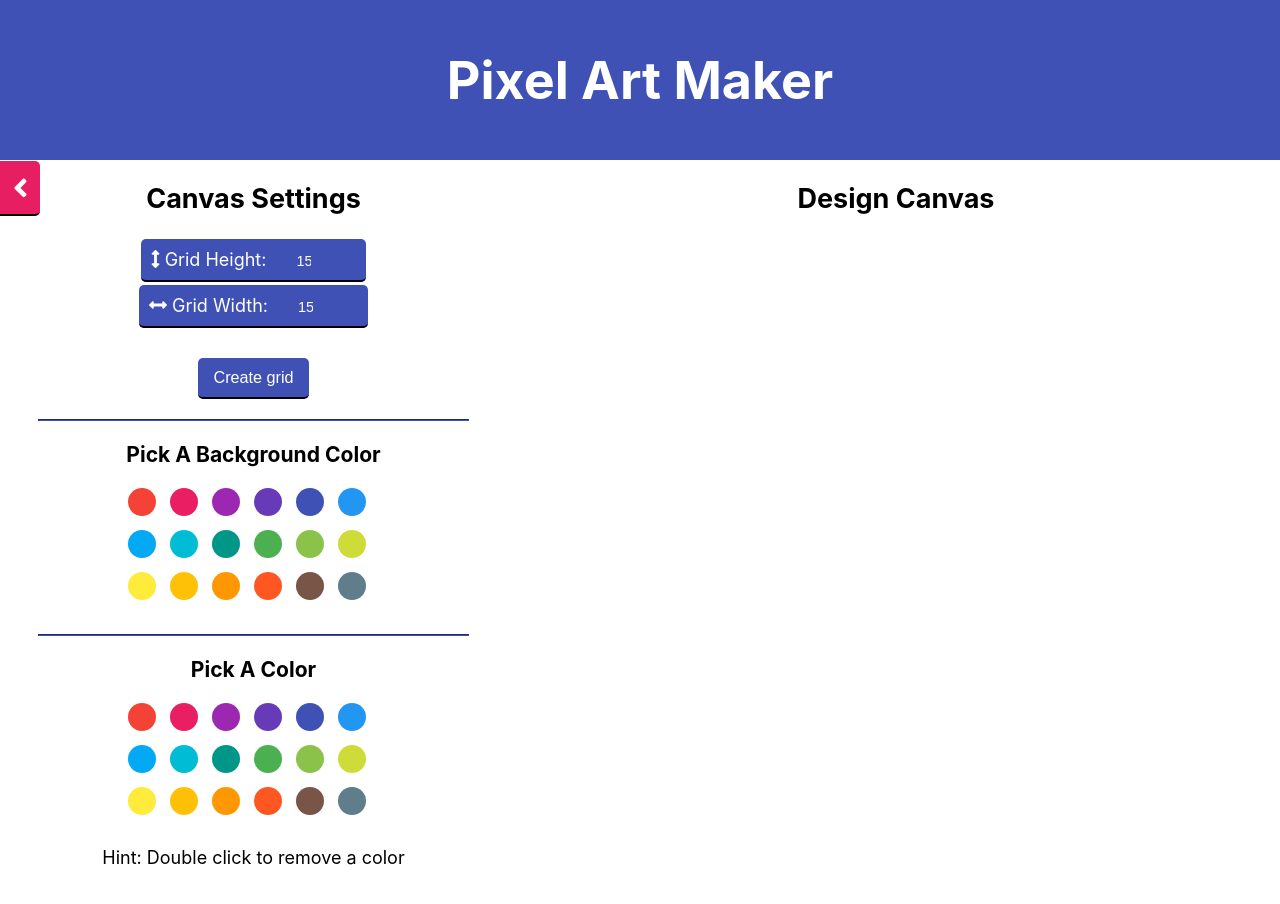
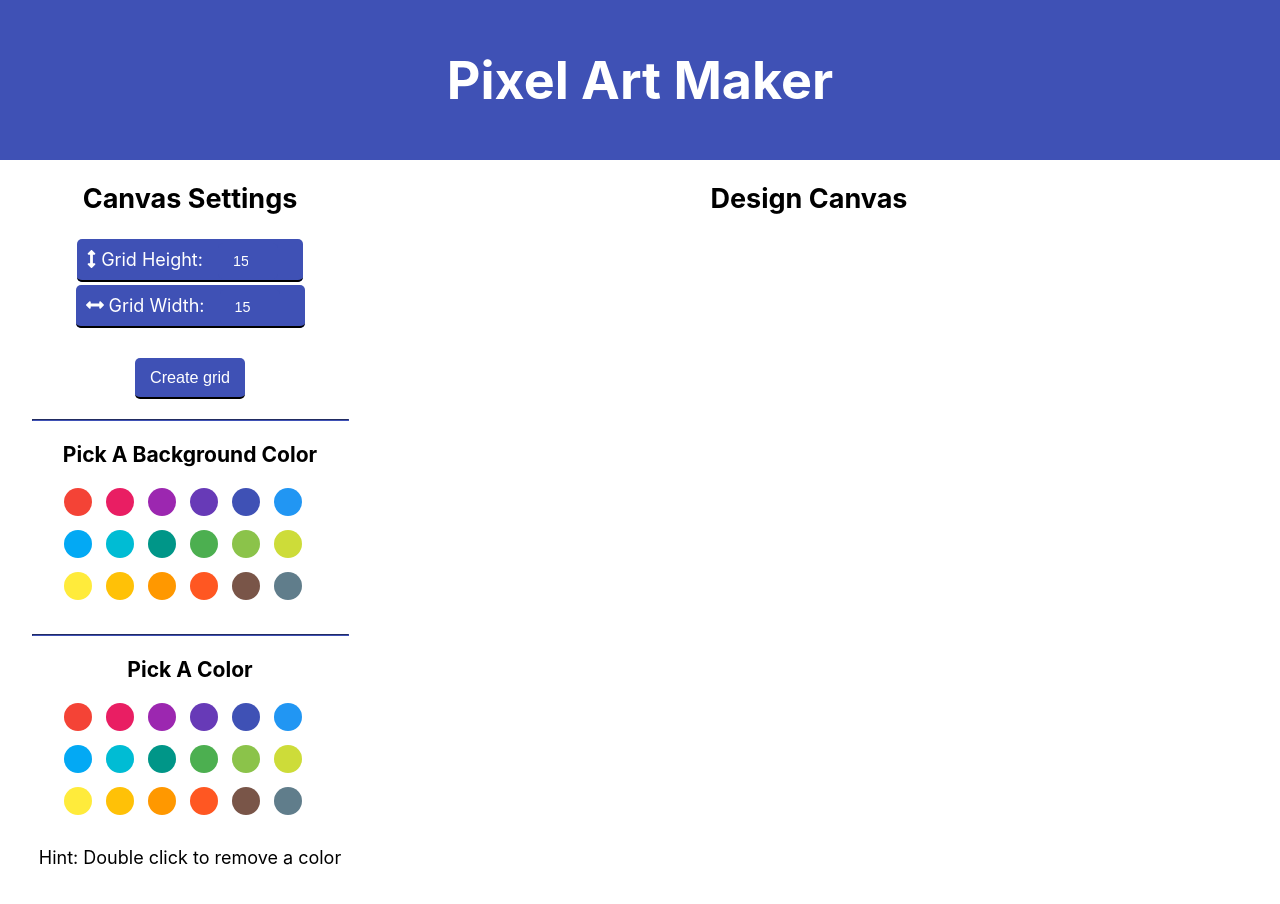
Before and after one commit to cMikolai/react-pixel-art-maker, a React (Create React App) app: page / in a window 1280 px wide. Built offline with nearby package versions, Linux system fonts and the light colour scheme.

Commit message:
adjust sidebar close/open behaviour

```diff
--- a/src/App.css
+++ b/src/App.css
@@ -38,18 +38,33 @@ appearance: none;
 
 .App-Settings {
   width: 40%;
+  max-width: 350px;
   padding-left: 15px;
   padding-bottom: 20px;
-  margin-right: 20px;
+  padding-right: 20px;
   font-size: calc(10px + 1vmin);
+  /* border-right: 1px solid var(--main-color); */
 }
 
 .mobile-menu {
   margin-bottom: 20px;
+  z-index: 1;
+  opacity: 0;
+}
+
+.menu-closed {
+  opacity: 1;
   position: fixed;
   left: 0;
-  margin-top: -0.86em;
-  z-index: 1;
+}
+
+.menu-open {
+  opacity: 0;
+}
+
+.mobile-menu:hover,
+.mobile-menu:hover .show-settings {
+  opacity: 1;
 }
 
 .show-settings {
@@ -64,6 +79,7 @@ appearance: none;
   color: var(--second-text-color);
   background-color: var(--highlight);
   border-bottom: 2px solid black;
+  cursor: pointer;
 }
 
 .line {
@@ -119,6 +135,12 @@ label {
   font-size: calc(10px + 1vmin);
 }
 
+.Canvas.full-width {
+  min-width: unset;
+  width: 100%;
+  margin: 0 50px;
+}
+
 .circle-picker {
   margin: 0 auto !important;
 }
--- a/src/App.js
+++ b/src/App.js
@@ -88,15 +88,6 @@ class App extends Component {
           <h1>Pixel Art Maker</h1>
         </header>
 
-        <div className="mobile-menu">
-          <button className="show-settings" onClick={this.mobileMenu}>
-            {this.state.menuVisible
-              ? <FontAwesomeIcon icon="angle-left" size="lg" />
-              : <FontAwesomeIcon icon="angle-right" size="lg" />
-            }
-          </button>
-        </div>
-
         <div className="App-Content">
           {this.state.menuVisible
             ? <div className="App-Settings">
@@ -154,7 +145,16 @@ class App extends Component {
             : null
           }
 
-          <div className="Canvas">
+          <div className={this.state.menuVisible ? "mobile-menu menu-open" : "mobile-menu menu-closed"}>
+            <button className="show-settings" onClick={this.mobileMenu}>
+              {this.state.menuVisible
+                ? <FontAwesomeIcon icon="angle-left" size="lg" />
+                : <FontAwesomeIcon icon="angle-right" size="lg" />
+              }
+            </button>
+          </div>
+
+          <div className={this.state.menuVisible ? "Canvas" : "Canvas full-width"}>
             <h2>Design Canvas</h2>
             <table
               id="pixel_canvas"
```
